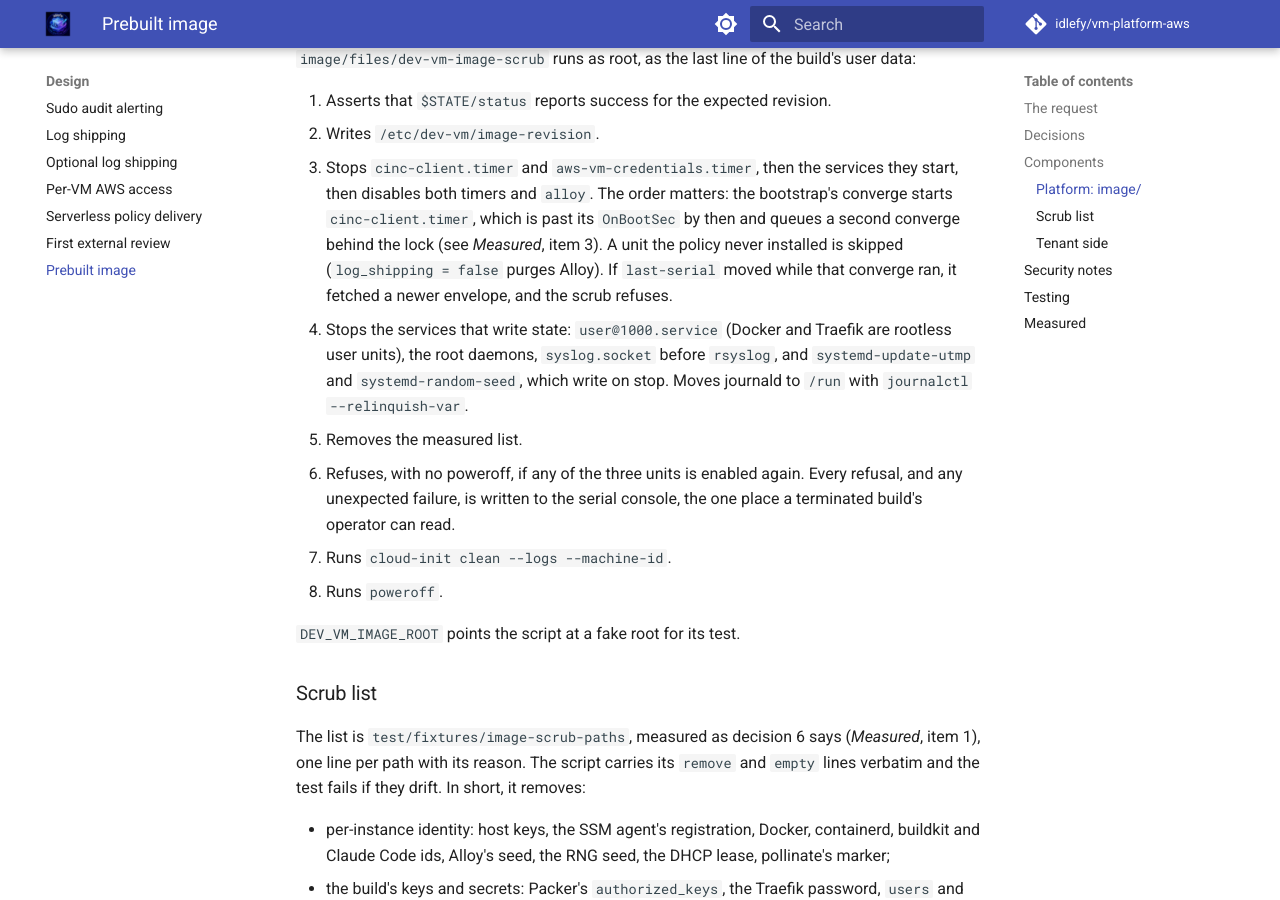
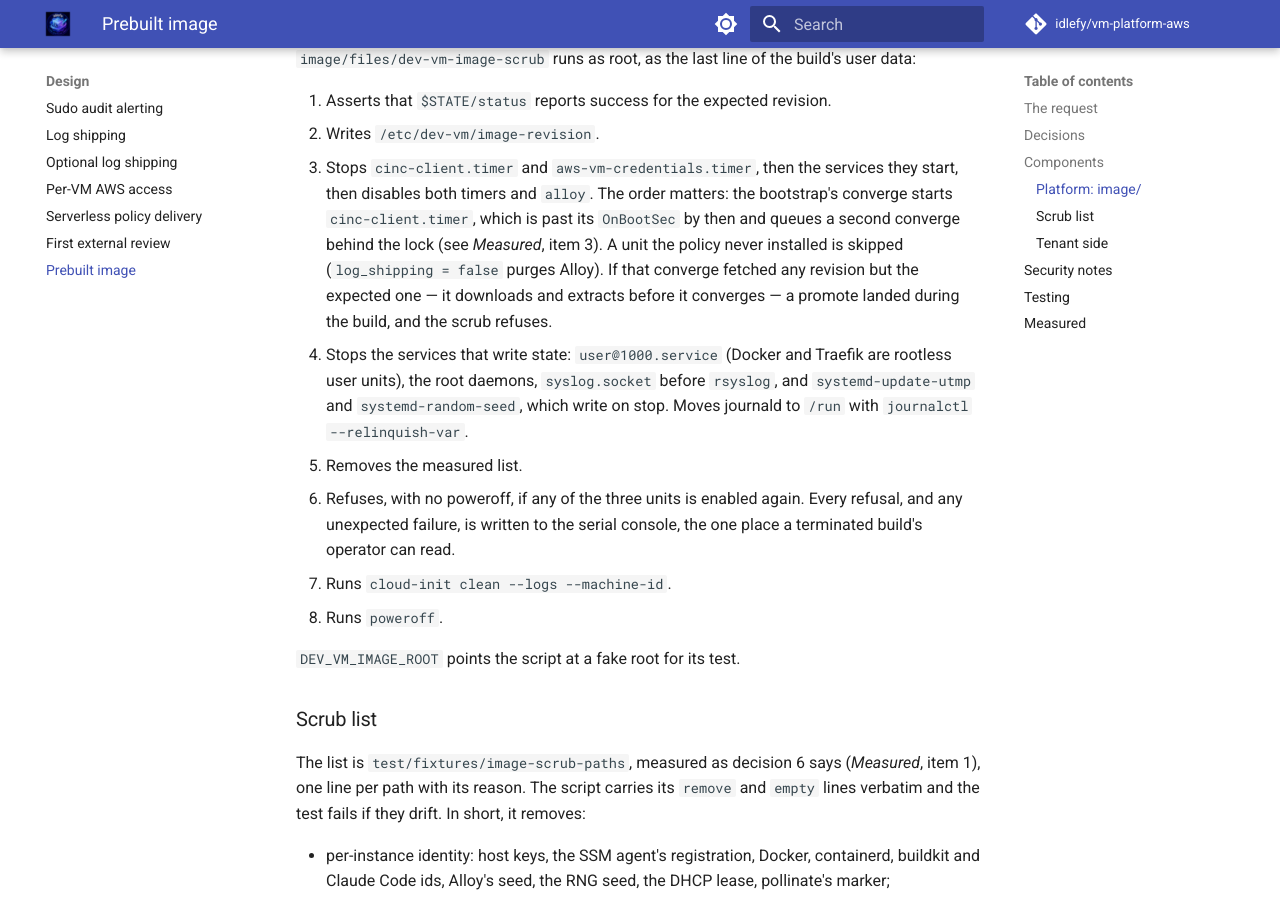
Before and after one commit to idlefy/vm-platform-aws, an MkDocs documentation site: the page built from docs/design/ami-image.md, in a window 1280 px wide and 900 px high, scrolled down 3984 px. Built offline with MkDocs 1.6.1 and Material for MkDocs 9.7.7, drawn with Linux system fonts in a browser that asks for light colours; comment, search, counter and statistics services are not loaded.

Commit message:
fix(image): refuse on another revision fetched, not on a moved last-serial
Scoped re-review of the previous commit: dev-vm-policy-fetch writes
last-serial and status only after a converge succeeds, so a queued converge
of a newer revision, killed mid-run by the scrub's stop, left both unchanged
and the check passed with part of that revision on the disk. The fetcher
downloads and extracts a revision before converging it, so the scrub now
refuses when archives/ or revisions/ hold anything but the expected one.
The fixture's keep lines name <rev>, which the test fills in.

Co-Authored-By: Claude Opus 5.5 <noreply@anthropic.com>
Claude-Session: https://claude.ai/code/session_01BM8nUCqTRMtBZbmfmpXv37

```diff
--- a/docs/design/ami-image.md
+++ b/docs/design/ami-image.md
@@ -173,8 +173,9 @@ user data:
    matters: the bootstrap's converge starts `cinc-client.timer`, which is past
    its `OnBootSec` by then and queues a second converge behind the lock (see
    *Measured*, item 3). A unit the policy never installed is skipped
-   (`log_shipping = false` purges Alloy). If `last-serial` moved while that
-   converge ran, it fetched a newer envelope, and the scrub refuses.
+   (`log_shipping = false` purges Alloy). If that converge fetched any revision
+   but the expected one — it downloads and extracts before it converges — a
+   promote landed during the build, and the scrub refuses.
 4. Stops the services that write state: `user@1000.service` (Docker and
    Traefik are rootless user units), the root daemons, `syslog.socket` before
    `rsyslog`, and `systemd-update-utmp` and `systemd-random-seed`, which write
```
Also changed, not shown: 3 other files.
